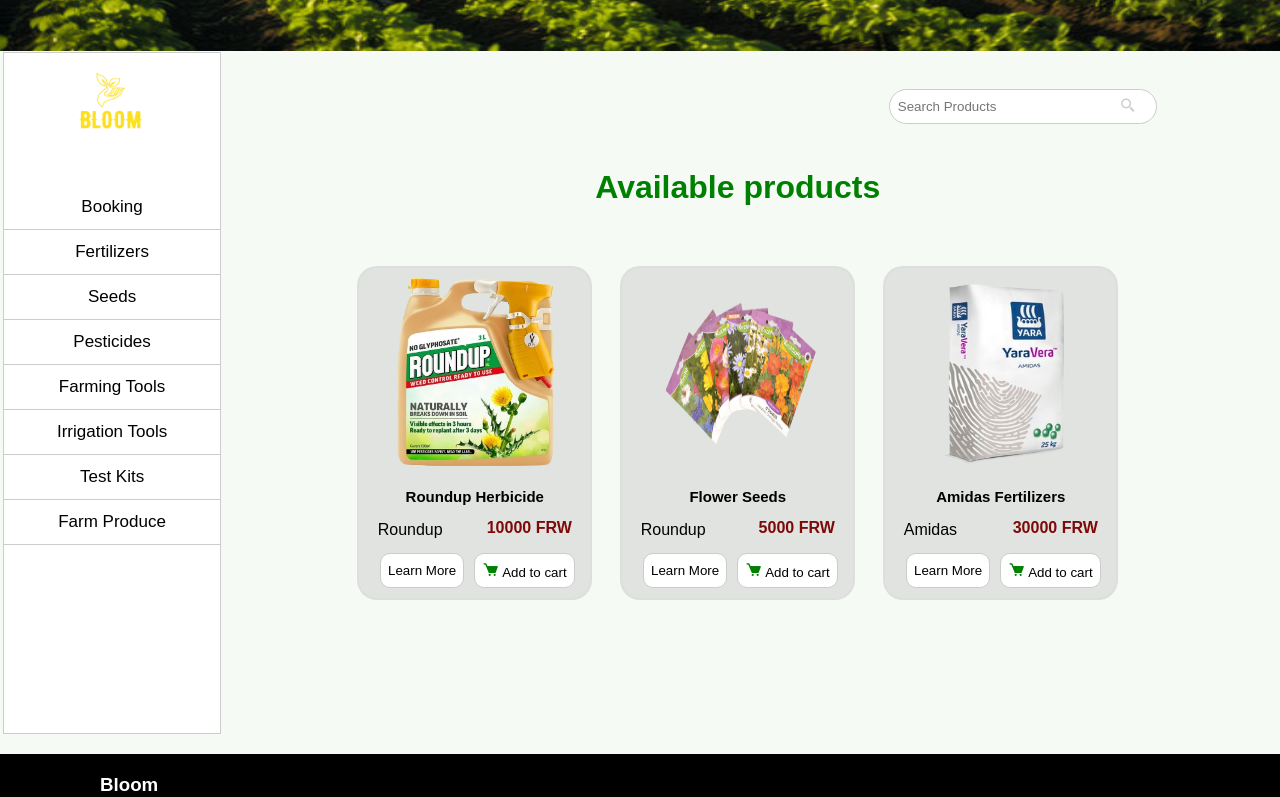
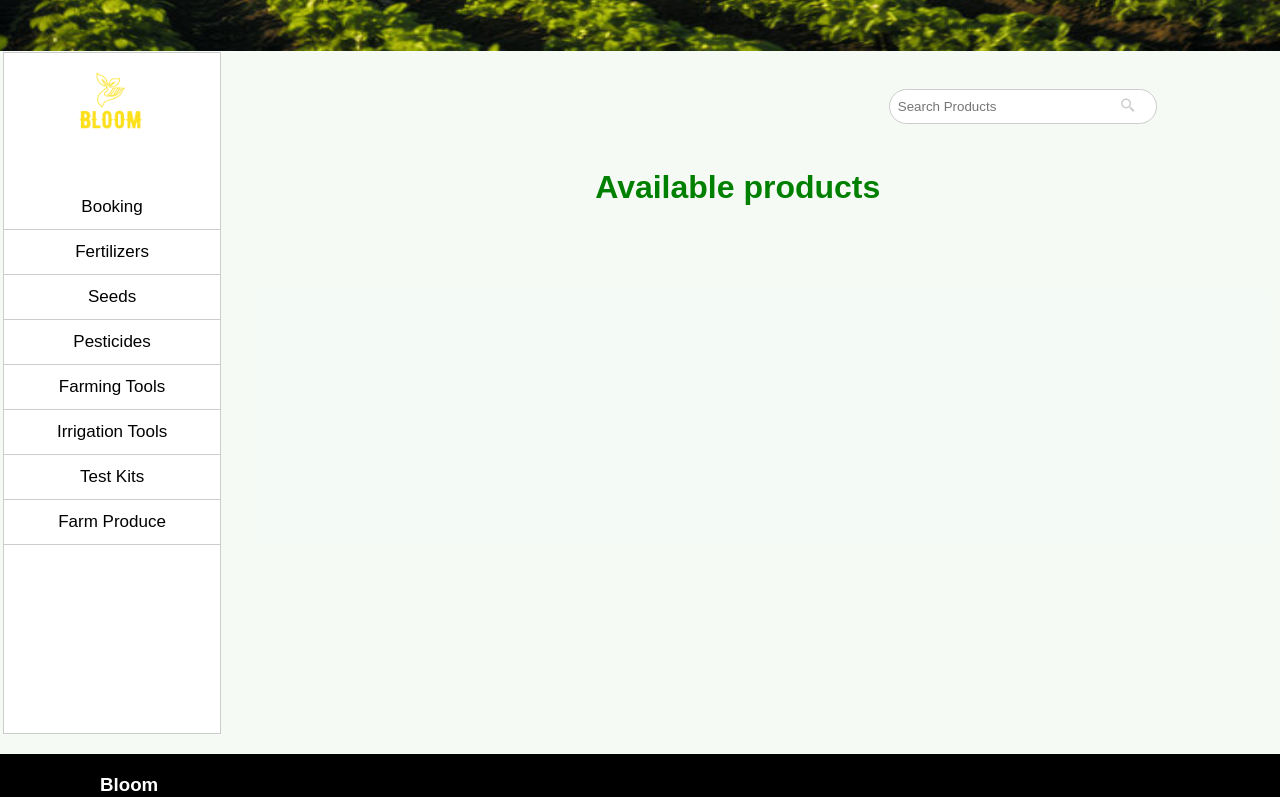
Before and after one commit to buwituze/Bloom-web-application, a React (Vite) app in the folder Bloom-project/Front-end/: page /allproducts in a window 1280 px wide. Shown: the part 473-1270 px from the top of the page. Built offline with nearby package versions, Linux system fonts and the light colour scheme.

Commit message:
addproduct

```diff
--- a/Bloom-project/Front-end/src/components/Market.tsx
+++ b/Bloom-project/Front-end/src/components/Market.tsx
@@ -4,41 +4,71 @@
 interface Listing {
   id: number;
   product: string;
-  price: string;
+  price: number;
   seller: string;
+  image: string | null;
+  category: string;
 }
 
 const Marketplace: React.FC = () => {
-  const [listings, setListings] = useState<Listing[]>([
-    { id: 1, product: "Tractor", price: "5000 RWF", seller: "FarmEquip Ltd" },
-    {
-      id: 2,
-      product: "Fertilizer (50kg)",
-      price: "200 RWF",
-      seller: "AgriChem Co",
-    },
-    {
-      id: 3,
-      product: "Maize Seeds (1kg)",
-      price: "50 RWF",
-      seller: "SeedMaster",
-    },
-  ]);
-
-  const [newListing, setNewListing] = useState<Omit<Listing, "id">>({
-    product: "",
-    price: "",
-    seller: "",
+  const [listings, setListings] = useState<Listing[]>(() => {
+    const savedListings = localStorage.getItem("listings");
+    return savedListings ? JSON.parse(savedListings) : [];
   });
 
-  const handleInputChange = (e: ChangeEvent<HTMLInputElement>) => {
+  const [newListing, setNewListing] = useState<Omit<Listing, "id" | "image">>({
+    product: "",
+    price: 0,
+    seller: "",
+    category: "",
+  });
+  const [image, setImage] = useState<File | null>(null);
+
+  const handleInputChange = (
+    e: ChangeEvent<HTMLInputElement | HTMLSelectElement>
+  ) => {
     setNewListing({ ...newListing, [e.target.name]: e.target.value });
+  };
+
+  const handleImageChange = (e: ChangeEvent<HTMLInputElement>) => {
+    setImage(e.target.files ? e.target.files[0] : null);
   };
 
   const handleSubmit = (e: FormEvent<HTMLFormElement>) => {
     e.preventDefault();
-    setListings([...listings, { id: listings.length + 1, ...newListing }]);
-    setNewListing({ product: "", price: "", seller: "" });
+
+    if (image) {
+      const reader = new FileReader();
+      reader.onloadend = () => {
+        const newProduct = {
+          id: listings.length + 1,
+          ...newListing,
+          image: reader.result as string,
+        };
+        const updatedListings = [...listings, newProduct];
+        setListings(updatedListings);
+        localStorage.setItem("listings", JSON.stringify(updatedListings));
+        setNewListing({ product: "", price: 0, seller: "", category: "" });
+        setImage(null);
+      };
+      reader.readAsDataURL(image);
+    } else {
+      const newProduct = {
+        id: listings.length + 1,
+        ...newListing,
+        image: null,
+      };
+      const updatedListings = [...listings, newProduct];
+      setListings(updatedListings);
+      localStorage.setItem("listings", JSON.stringify(updatedListings));
+      setNewListing({ product: "", price: 0, seller: "", category: "" });
+    }
+  };
+
+  const handleRemove = (id: number) => {
+    const updatedListings = listings.filter((listing) => listing.id !== id);
+    setListings(updatedListings);
+    localStorage.setItem("listings", JSON.stringify(updatedListings));
   };
 
   return (
@@ -110,6 +140,9 @@
               <th className="text-left">Product</th>
               <th className="text-left">Price</th>
               <th className="text-left">Seller</th>
+              <th className="text-left">Category</th>
+              <th className="text-left">Image</th>
+              <th className="text-left">Actions</th>
             </tr>
           </thead>
           <tbody>
@@ -118,6 +151,26 @@
                 <td>{listing.product}</td>
                 <td>{listing.price}</td>
                 <td>{listing.seller}</td>
+                <td>{listing.category}</td>
+                <td>
+                  {listing.image ? (
+                    <img
+                      src={listing.image}
+                      alt={listing.product}
+                      className="w-16 h-16 object-cover"
+                    />
+                  ) : (
+                    "No image"
+                  )}
+                </td>
+                <td>
+                  <button
+                    onClick={() => handleRemove(listing.id)}
+                    className="bg-red-600 text-white px-4 py-2 rounded hover:bg-red-700"
+                  >
+                    Remove
+                  </button>
+                </td>
               </tr>
             ))}
           </tbody>
@@ -126,7 +179,13 @@
       <div className="bg-white p-6 rounded-lg shadow-md">
         <h3 className="text-xl font-semibold mb-4">Add New Listing</h3>
         <form onSubmit={handleSubmit}>
-          <input type="image" src="Product image" alt="" />
+          <input
+            type="file"
+            accept="image/*"
+            onChange={handleImageChange}
+            className="w-full p-2 mb-4 border rounded"
+            required
+          />
           <input
             type="text"
             name="product"
@@ -154,6 +213,22 @@
             className="w-full p-2 mb-4 border rounded"
             required
           />
+          <select
+            name="category"
+            value={newListing.category}
+            onChange={handleInputChange}
+            className="w-full p-2 mb-4 border rounded"
+            required
+          >
+            <option value="">Select Category</option>
+            <option value="fertilizers">Fertilizers</option>
+            <option value="seeds">Seeds</option>
+            <option value="pesticides">Pesticides</option>
+            <option value="farming tools">Farming Tools</option>
+            <option value="irrigation tools">Irrigation Tools</option>
+            <option value="test kits">Test Kits</option>
+            <option value="farm produce">Farm Produce</option>
+          </select>
           <button
             type="submit"
             className="bg-green-600 text-white px-4 py-2 rounded hover:bg-green-700"
--- a/Bloom-project/Front-end/src/components/allproducts.tsx
+++ b/Bloom-project/Front-end/src/components/allproducts.tsx
@@ -1,4 +1,4 @@
-import React, { useContext } from "react";
+import React, { useContext, useState, useEffect } from "react";
 import { CartContext } from "../Context/CartContext";
 import { Link } from "react-router-dom";
 import "../styles/allproducts.css";
@@ -9,40 +9,23 @@
 
 interface Product {
   id: number;
-  name: string;
-  suppliername: string;
-  price: number; // Ensure this is a number
+  name: string; // Ensure 'name' property is included
+  seller: string; // Changed to 'seller' to match the admin side
+  price: number;
   image: string;
+  category: string;
 }
 
 const AllProducts: React.FC = () => {
   const { addToCart } = useContext(CartContext)!;
+  const [products, setProducts] = useState<Product[]>([]);
 
-  // Define your products array with all necessary details
-  const products: Product[] = [
-    {
-      id: 1,
-      name: "Roundup Herbicide",
-      suppliername: "Roundup",
-      price: 10000,
-      image: "/roundup-removebg-preview.png",
-    },
-    {
-      id: 2,
-      name: "Flower Seeds",
-      suppliername: "Roundup",
-      price: 5000,
-      image: "/flowerseeds-removebg-preview.png",
-    },
-    {
-      id: 3,
-      name: "Amidas Fertilizers",
-      suppliername: "Amidas",
-      price: 30000,
-      image: "/amidas_fertilizers-removebg-preview.png",
-    },
-    // Add more products as needed
-  ];
+  useEffect(() => {
+    const savedListings = localStorage.getItem("listings");
+    if (savedListings) {
+      setProducts(JSON.parse(savedListings));
+    }
+  }, []);
 
   const handleAddToCart = (product: Product) => {
     addToCart(product);
@@ -74,14 +57,14 @@
           <div className="cardssection">
             {products.map((product) => (
               <div className="singleproduct" key={product.id}>
-                <img src={product.image} alt={product.name} />
+                {product.image && (
+                  <img src={product.image} alt={product.name} />
+                )}
                 <div className="productinfo">
                   <div className="productdetails">
                     <p className="singlename">{product.name}</p>
                     <div className="supplierdetails">
-                      <p className="singlesuppliername">
-                        {product.suppliername}
-                      </p>
+                      <p className="singlesuppliername">{product.seller}</p>
                       <p className="singleprice">{product.price} FRW</p>
                     </div>
                   </div>
```
